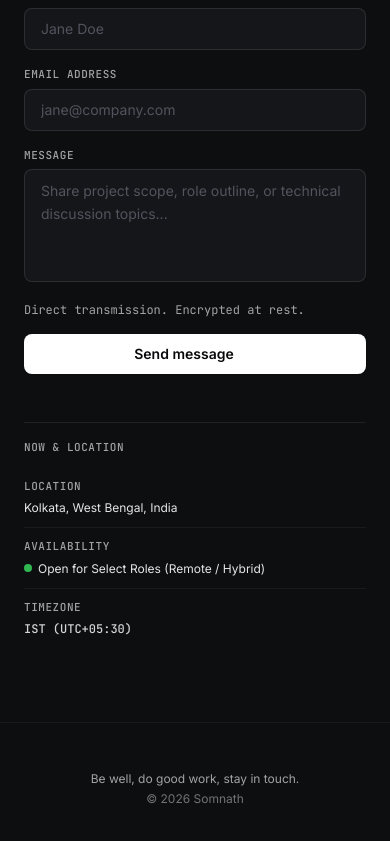
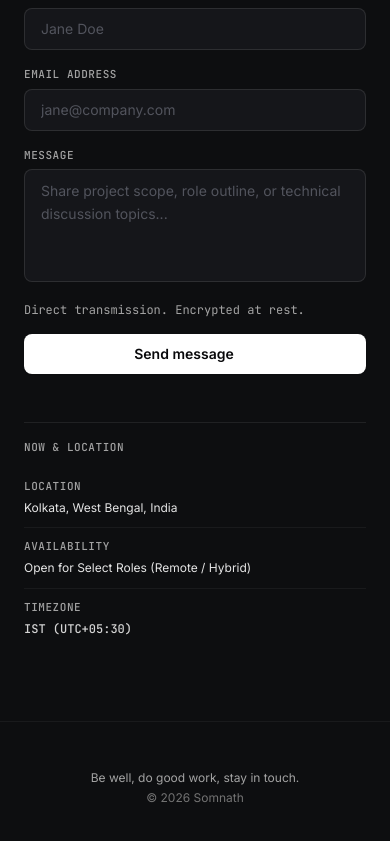
Before and after one commit to SomnathKar000/Porifolio, a React (Vite) app: page /contact in a window 390 px wide. Shown: the part 772-1613 px from the top of the page. Built offline with nearby package versions, Linux system fonts and the light colour scheme; some icons are missing.

Commit message:
refactor: remove status indicator animations and pulse dots across components and views

```diff
--- a/src/components/About.tsx
+++ b/src/components/About.tsx
@@ -49,7 +49,6 @@ const About: React.FC = () => {
         {/* Text Content Column */}
         <div className="md:col-span-7 flex flex-col items-start gap-5">
           <div className="inline-flex items-center gap-2 px-3 py-1 rounded-full text-xs font-semibold bg-blue-50 dark:bg-blue-950/60 text-blue-600 dark:text-blue-400 border border-blue-200/60 dark:border-blue-800/60">
-            <span className="w-2 h-2 rounded-full bg-emerald-500 animate-pulse"></span>
             Available for new projects
           </div>
 
--- a/src/components/ui/LeafletMap.tsx
+++ b/src/components/ui/LeafletMap.tsx
@@ -94,7 +94,6 @@ export const LeafletMap: React.FC<LeafletMapProps> = ({ className = "" }) => {
       {/* Top Floating Glass Badge */}
       <div className="absolute top-3 left-3 z-[400] pointer-events-none">
         <div className="flex items-center gap-1.5 sm:gap-2 px-2.5 py-1 rounded-md bg-[#0d0e11]/85 backdrop-blur-md border border-white/10 text-[11px] sm:text-xs font-mono shadow-sm max-w-[calc(100%-24px)]">
-          <span className="w-1.5 h-1.5 rounded-full bg-emerald-400 animate-pulse shrink-0"></span>
           <span className="text-neutral-200 font-medium shrink-0">KOLKATA, IN</span>
           <span className="text-white/20">|</span>
           <span className="text-[10px] sm:text-[11px] text-neutral-400 truncate">22.57° N, 88.36° E</span>
--- a/src/components/ui/StatusDot.tsx
+++ b/src/components/ui/StatusDot.tsx
@@ -12,7 +12,6 @@ export const StatusDot: React.FC<StatusDotProps> = ({
   return (
     <div className={`inline-flex items-center gap-2 ${className}`}>
       <span className="relative flex h-2 w-2">
-        <span className="animate-ping absolute inline-flex h-full w-full rounded-full bg-status-active opacity-75"></span>
         <span className="relative inline-flex rounded-full h-2 w-2 bg-status-active"></span>
       </span>
       {label && <span className="text-xs text-text-muted">{label}</span>}
--- a/src/views/AboutView.tsx
+++ b/src/views/AboutView.tsx
@@ -435,12 +435,7 @@ export const AboutView: React.FC = () => {
             />
             <DottedRow
               label="Availability"
-              value={
-                <span className="inline-flex items-center gap-1.5 sm:gap-2">
-                  <span className="w-1.5 h-1.5 rounded-full bg-emerald-400 animate-pulse shrink-0"></span>
-                  <span>Open for select roles (Remote / Hybrid)</span>
-                </span>
-              }
+              value="Open for select roles (Remote / Hybrid)"
             />
           </div>
         </div>
--- a/src/views/ContactView.tsx
+++ b/src/views/ContactView.tsx
@@ -373,12 +373,7 @@ export const ContactView: React.FC = () => {
           <DottedRow label="Location" value="Kolkata, West Bengal, India" />
           <DottedRow
             label="Availability"
-            value={
-              <span className="inline-flex items-center gap-1.5 sm:gap-2">
-                <span className="w-2 h-2 rounded-full bg-status-active animate-pulse shrink-0"></span>
-                <span>Open for Select Roles (Remote / Hybrid)</span>
-              </span>
-            }
+            value="Open for Select Roles (Remote / Hybrid)"
           />
           <DottedRow
             label="Timezone"
```
